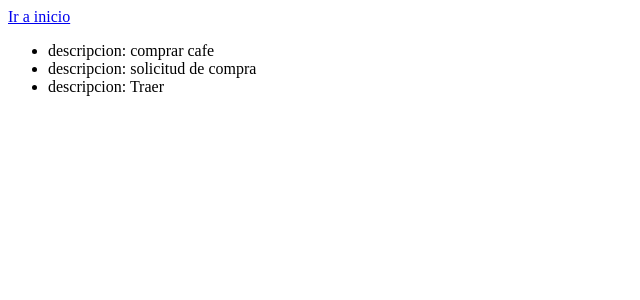
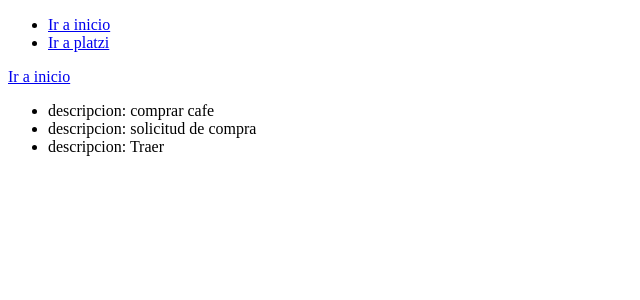
Before and after one commit to Arzoid29/FlaskCourse, a Flask app: page /hello in a window 1280 px wide. Shown: the top 300 px of the page, without its empty margins (0-640 px from the left). Run offline with Flask 2, Linux system fonts and the light colour scheme.

Commit message:
agregando una navbar sencilla

```diff
--- a/templates/base.html
+++ b/templates/base.html
@@ -7,6 +7,9 @@
     </title>
 </head>
 <body>
+    <header>
+        {%include "navbar.html"%}
+    </header>
 {% block content %}
 {% endblock %}
 </body>
--- /dev/null
+++ b/templates/navbar.html
@@ -0,0 +1,7 @@
+<nav>
+    <UL>
+        <li><a href="{{url_for('index')}}">Ir a inicio</a> </li>
+        <li><a href="https://platzi.com/" target="_black">Ir a platzi</a> </li>
+    </UL>
+
+</nav>
```
